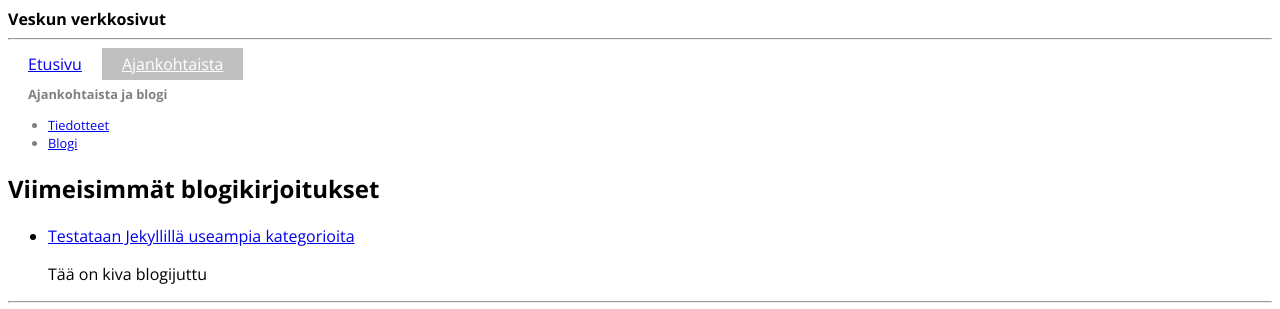
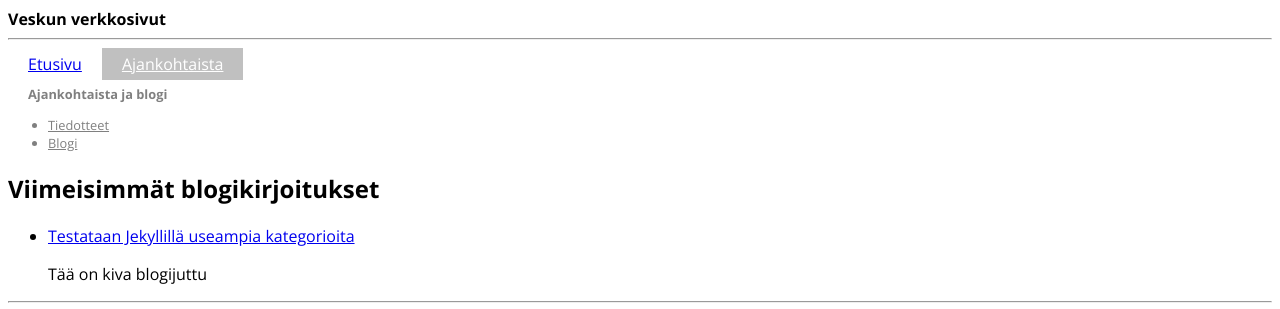
Before and after one commit to vperasto/vperasto.github.io, a Jekyll site: the page built from blog.html, in a window 1280 px wide. Shown: the top 309 px of the page. Built offline with Jekyll 4.4.1, drawn with Linux system fonts in a browser that asks for light colours; Markdown is read by kramdown in place of the engine named in the settings.

Commit message:
css changes

```diff
--- a/css/layout.css
+++ b/css/layout.css
@@ -42,3 +42,6 @@ h1,h2,h3,h4,h5,h6 {
     margin: 5px 20px;
     display: block;
 }
+.submenu a{
+  color: grey;
+}
```
